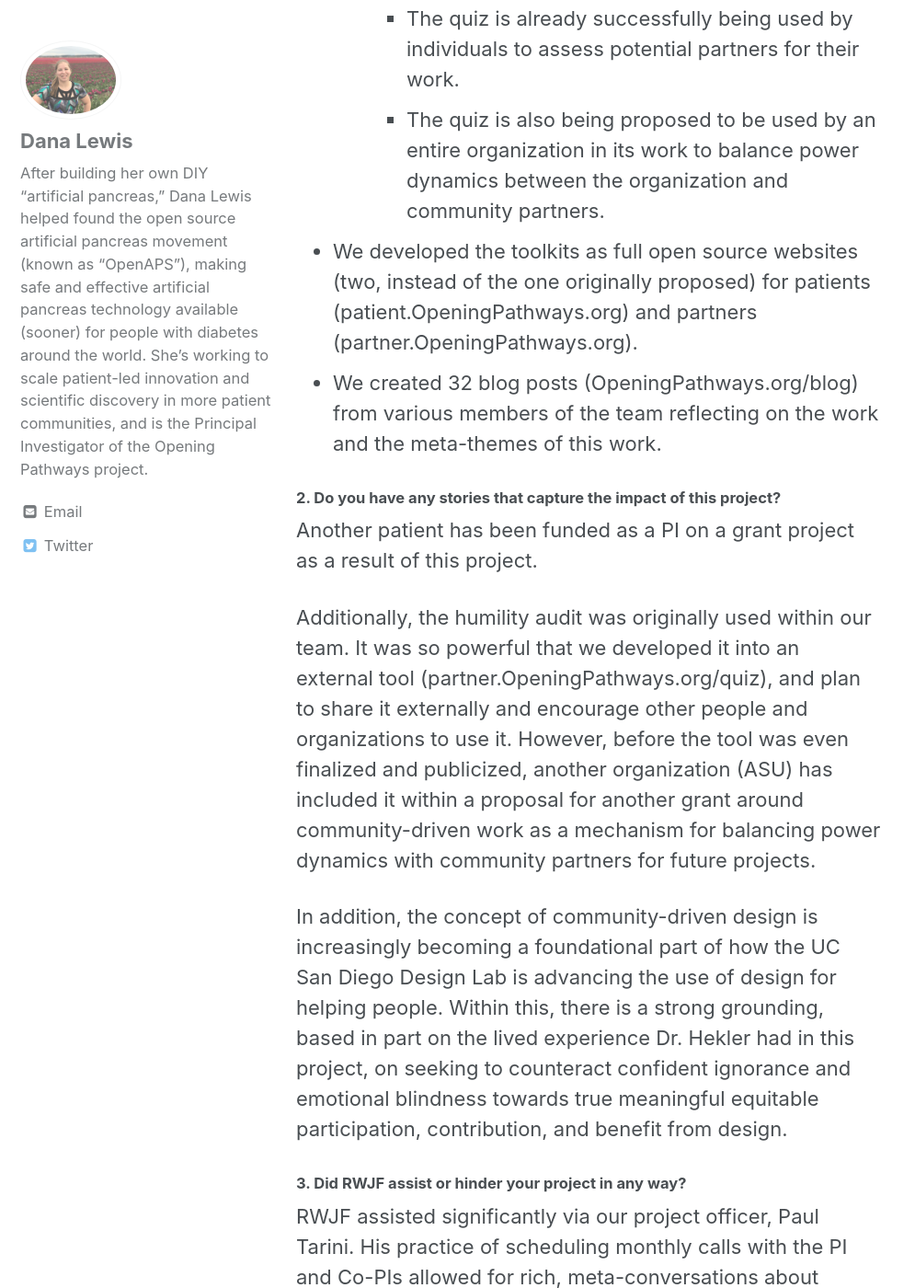
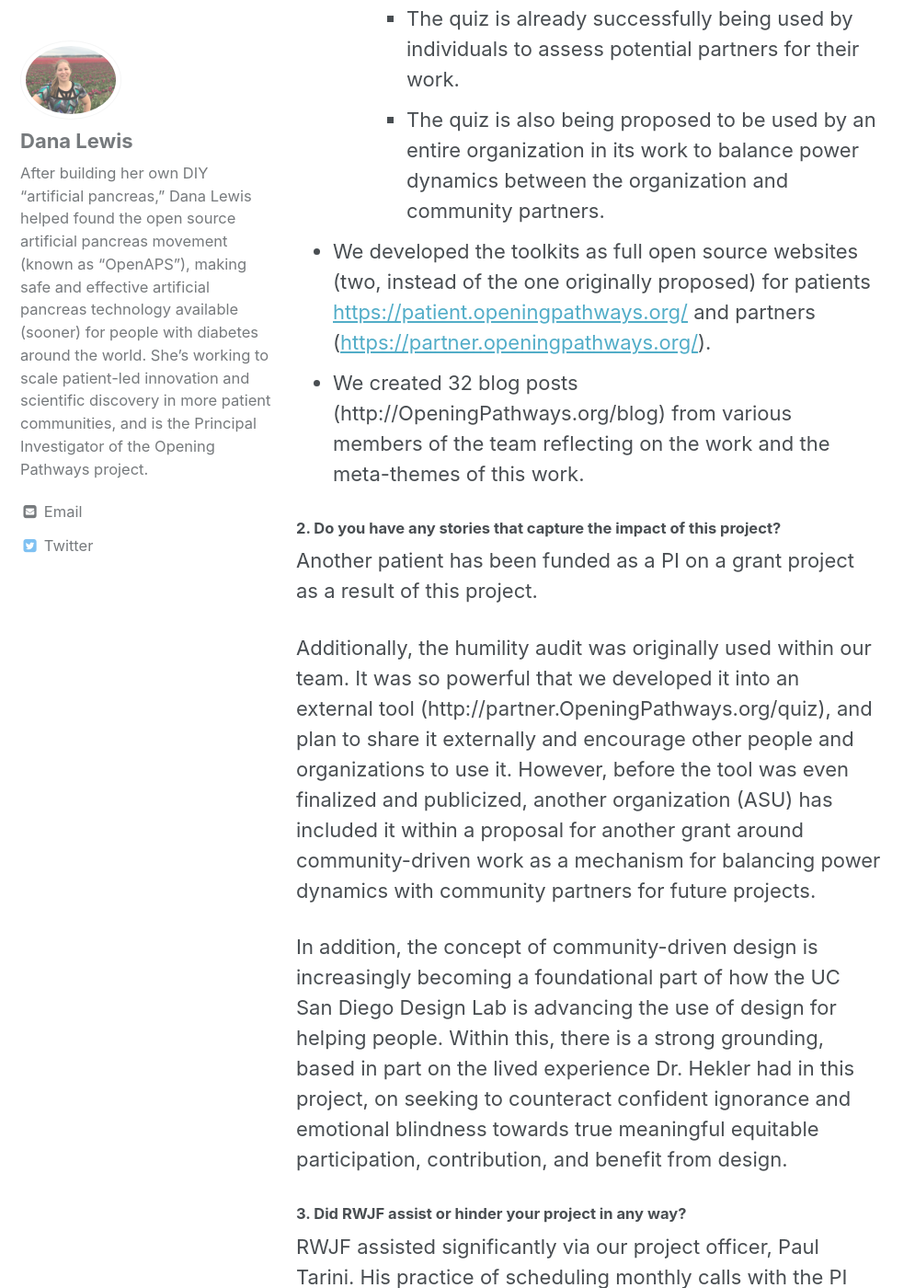
Before and after one commit to opening-pathways/website, a Jekyll site: the page built from _posts/2019-11-1-reflecting-on-life-of-opening-pathways-grant.md, in a window 1280 px wide and 1400 px high, scrolled down 9460 px. Shown: the whole window at 92% size, without its empty margins (0-995 px from the left). Built offline with Jekyll 4.4.1, drawn with Linux system fonts in a browser that asks for light colours; some of the changed text lies outside the part shown.

Commit message:
Update links in report text

```diff
--- a/_posts/2019-11-1-reflecting-on-life-of-opening-pathways-grant.md
+++ b/_posts/2019-11-1-reflecting-on-life-of-opening-pathways-grant.md
@@ -53,7 +53,7 @@ _(And here’s the full report of our final RWJF report that was submitted)_
 
 The project met its goals:
 
-* We enabled submissions and requests to work with our data science team, and commenced work on several projects, which resulted in one major scientific submission, acceptance, and presentation of a poster at an international scientific/medical conference (see Lewis DM, Leibrand S, Street TJ & Phatak SS. Detecting Insulin Sensitivity Changes for Individuals with Type 1 Diabetes. 2018;67(suppl 1). Available at: https://doi.org/10.2337%2Fdb18-79-LB).
+* We enabled submissions and requests to work with our data science team, and commenced work on several projects, which resulted in one major scientific submission, acceptance, and presentation of a poster at an international scientific/medical conference (see _Lewis DM, Leibrand S, Street TJ & Phatak SS. Detecting Insulin Sensitivity Changes for Individuals with Type 1 Diabetes. 2018;67(suppl 1). Available at: https://doi.org/10.2337%2Fdb18-79-LB_).
   * However, we originally theorized success as answering one dozen research questions. We did not receive that many submissions; and many did not follow up after expressing original interest. We did, however, successfully engage those who continued to work with us.
   * As a result, we have also developed new hypotheses for the most efficient way to fund an initiative to encourage data science around patient research questions, by providing mini-grants to community members with the data science and/or technical experience to partner with the patients with data science questions, along with a specified timeline, to test in the future.
 * We hosted a convening for traditional and non-traditional researchers, innovators, and advocates, carefully designing the meeting to ensure equitable participation.
@@ -62,14 +62,14 @@ The project met its goals:
   * The conversations from the meeting also resulted in the idea for the humility audit/readiness quiz, for which we extended the grant for 6 months in order to complete.
       * The quiz is already successfully being used by individuals to assess potential partners for their work.
       * The quiz is also being proposed to be used by an entire organization in its work to balance power dynamics between the organization and community partners.
-* We developed the toolkits as full open source websites (two, instead of the one originally proposed) for patients (patient.OpeningPathways.org) and partners (partner.OpeningPathways.org).
-* We created 32 blog posts (OpeningPathways.org/blog) from various members of the team reflecting on the work and the meta-themes of this work.
+* We developed the toolkits as full open source websites (two, instead of the one originally proposed) for patients [https://patient.openingpathways.org/](https://patient.openingpathways.org/) and partners ([https://partner.openingpathways.org/](https://partner.openingpathways.org/)).
+* We created 32 blog posts (http://OpeningPathways.org/blog) from various members of the team reflecting on the work and the meta-themes of this work.
 
 #### 2.	Do you have any stories that capture the impact of this project?
 
 Another patient has been funded as a PI on a grant project as a result of this project.
 
-Additionally, the humility audit was originally used within our team. It was so powerful that we developed it into an external tool (partner.OpeningPathways.org/quiz), and plan to share it externally and encourage other people and organizations to use it. However, before the tool was even finalized and publicized, another organization (ASU) has included it within a proposal for another grant around community-driven work as a mechanism for balancing power dynamics with community partners for future projects.
+Additionally, the humility audit was originally used within our team. It was so powerful that we developed it into an external tool (http://partner.OpeningPathways.org/quiz), and plan to share it externally and encourage other people and organizations to use it. However, before the tool was even finalized and publicized, another organization (ASU) has included it within a proposal for another grant around community-driven work as a mechanism for balancing power dynamics with community partners for future projects.
 
 In addition, the concept of community-driven design is increasingly becoming a foundational part of how the UC San Diego Design Lab is advancing the use of design for helping people. Within this, there is a strong grounding, based in part on the lived experience Dr. Hekler had in this project, on seeking to counteract confident ignorance and emotional blindness towards true meaningful equitable participation, contribution, and benefit from design.
 
@@ -119,9 +119,8 @@ We plan to continue to share & promote use of the readiness quiz for partners; f
 
 Most effective communications have been keynote presentations by the PI that reference this work. For example, PI Lewis gave a presentation in June at the mHealth Training Institute in June 2019, discussing the Opening Pathways work, and was invited to give a similar presentation at ASCO (the major scientific cancer meeting) for cancer researchers & providers in 2020.
 
-Similarly, PI Lewis’s Twitter activity announcing the grant, during the grant, and launching the final products has been highly effective. See this Twitter thread regarding the project announcement that received 19,000 impressions (https://twitter.com/danamlewis/status/908752572046917632?s=20 ),
-this thread launching the patient & partner sites (https://twitter.com/danamlewis/status/1187421352812138496?s=20 ),
-this thread highlighting the initial patient stories shared (https://twitter.com/danamlewis/status/1187455397197537280?s=20 ),
- and this thread highlighting the partner narratives (https://twitter.com/danamlewis/status/1187472801403297792?s=20 ) as examples.
+Similarly, PI Lewis’s Twitter activity announcing the grant, during the grant, and launching the final products has been highly effective. See [this Twitter thread regarding the project announcement that received 19,000 impressions](https://twitter.com/danamlewis/status/908752572046917632?s=20),
+[this thread launching the patient & partner sites](https://twitter.com/danamlewis/status/1187421352812138496?s=20 ),
+[this thread highlighting the initial patient stories shared](https://twitter.com/danamlewis/status/1187455397197537280?s=20 ), and [this thread highlighting the partner narratives](https://twitter.com/danamlewis/status/1187472801403297792?s=20 ) as examples.
 
 Key publications include the Opening Pathways blog itself for distributing our work widely among community partners who share in similar work, and doing so throughout the entire life of the grant and not only at key announcement points.
```
Also changed, not shown: other parts of _posts/2019-11-1-reflecting-on-life-of-opening-pathways-grant.md (+3 -3 lines).
